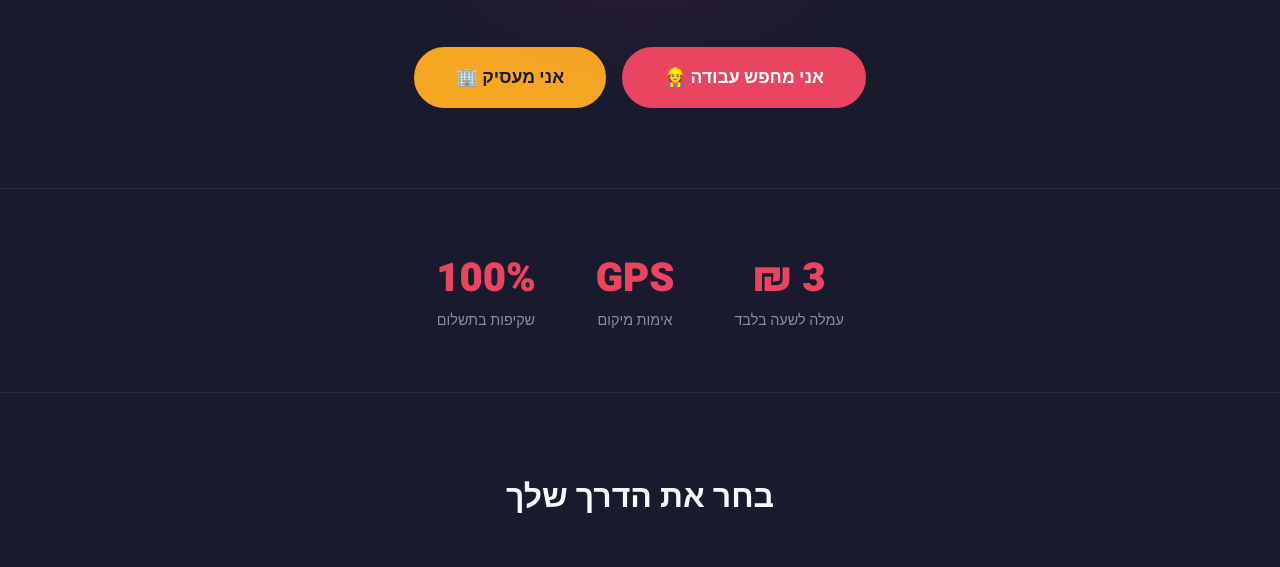
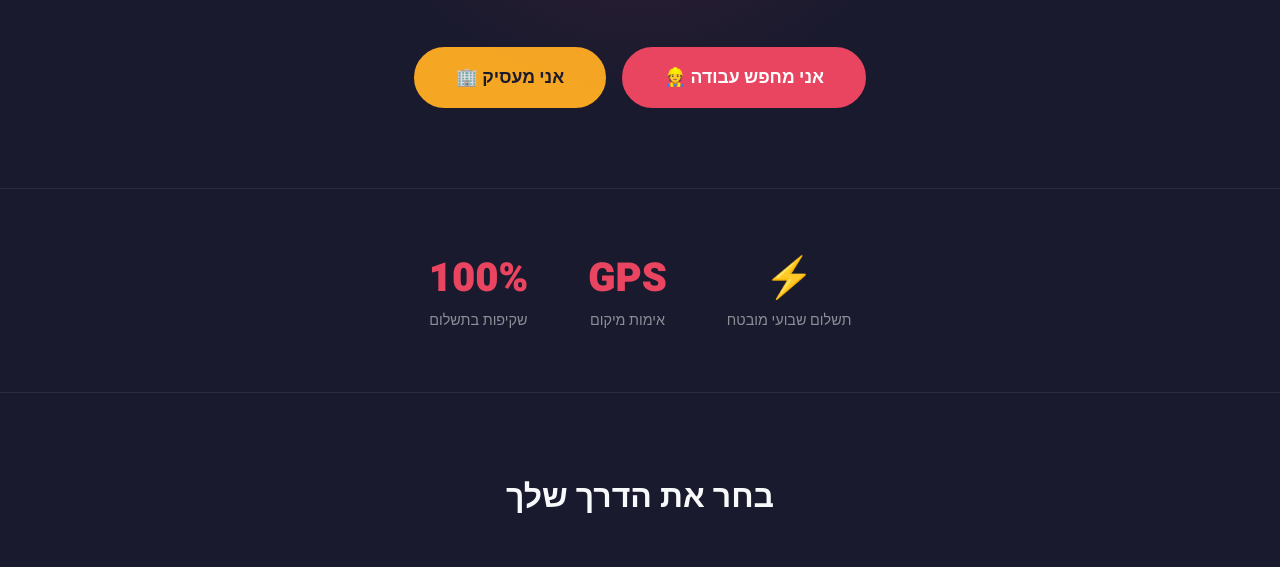
Before and after one commit to lkapuna/Jobs, a website: page public/index.html in a window 1280 px wide. Shown: the part 488-1055 px from the top of the page. Drawn offline with Linux system fonts and the light colour scheme.

Commit message:
Add files via upload

```diff
--- a/public/index.html
+++ b/public/index.html
@@ -271,8 +271,8 @@
 
 <div class="stats">
   <div class="stat">
-    <span class="stat-num">3 ₪</span>
-    <span class="stat-label">עמלה לשעה בלבד</span>
+    <span class="stat-num">⚡</span>
+    <span class="stat-label">תשלום שבועי מובטח</span>
   </div>
   <div class="stat">
     <span class="stat-num">GPS</span>
```
